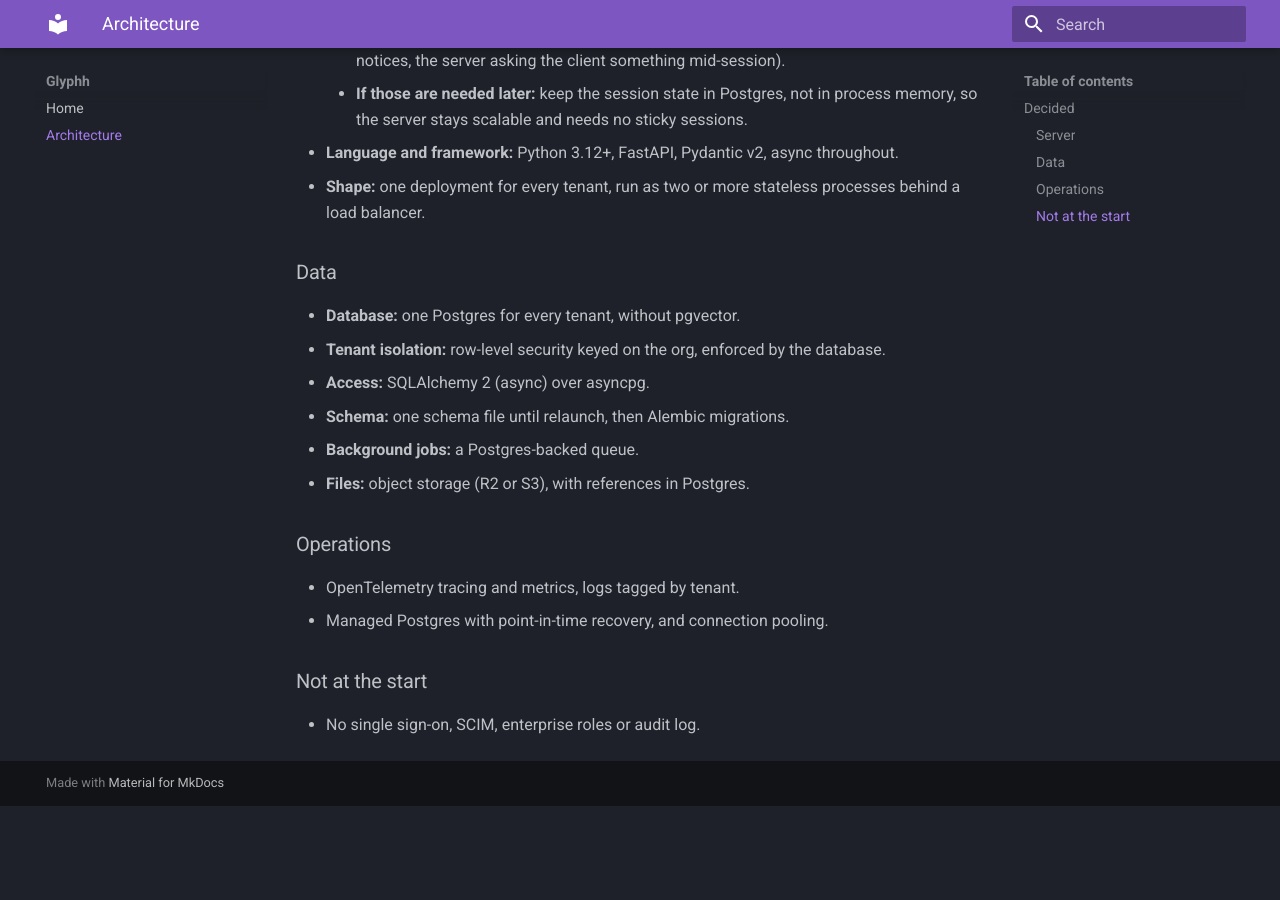
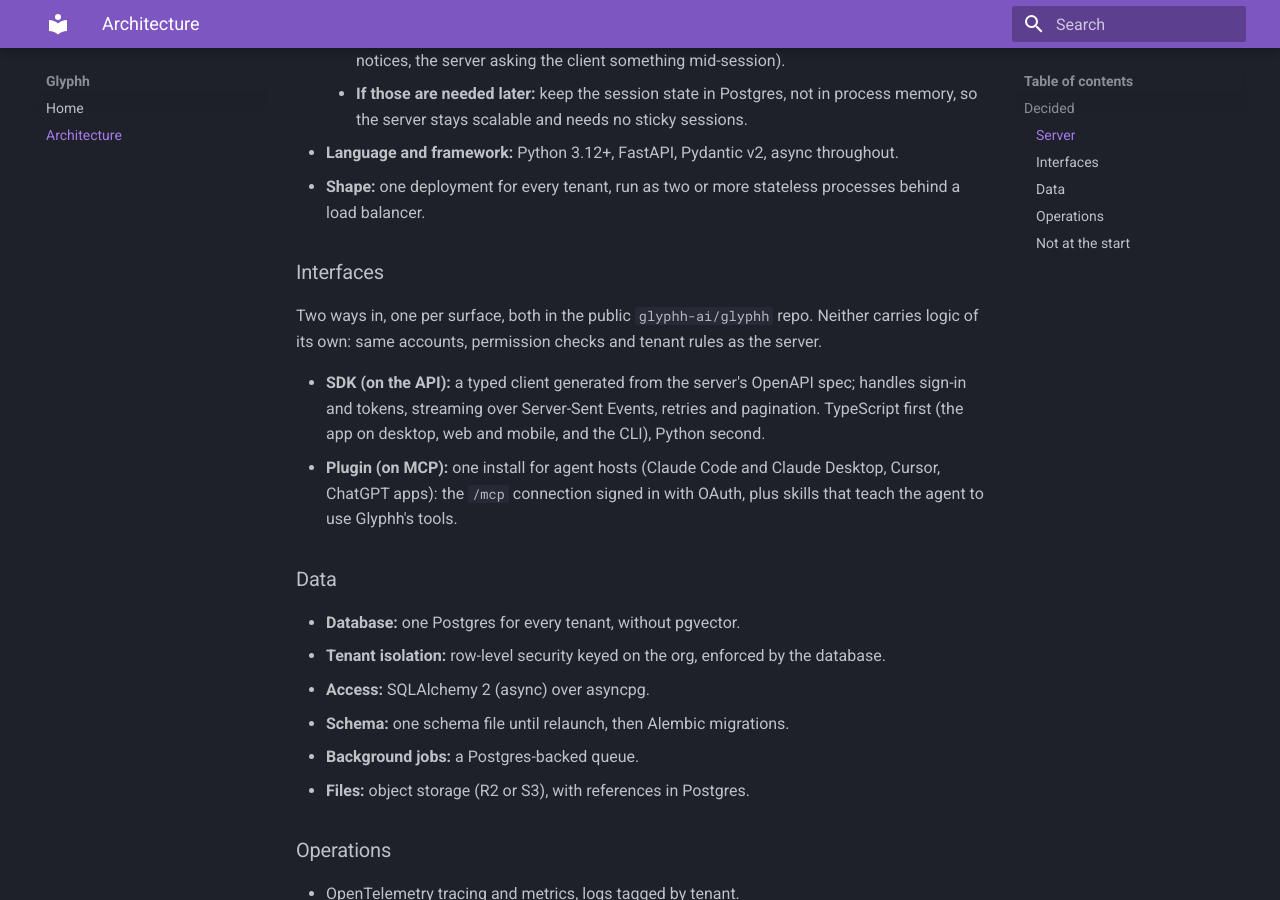
Before and after one commit to glyphh-ai/server, an MkDocs documentation site: the page built from docs/architecture.md, in a window 1280 px wide and 900 px high, scrolled down 639 px. Built offline with MkDocs 1.6.1 and Material for MkDocs 9.7.7, drawn with Linux system fonts in a browser that asks for light colours; before the commit the page ends 1445 px from its top, so only the background shows below that.

Commit message:
Architecture: the interfaces, SDK and plugin in the public glyphh repo
Co-Authored-By: Claude Opus 5.5 <noreply@anthropic.com>

```diff
--- a/docs/architecture.md
+++ b/docs/architecture.md
@@ -23,6 +23,13 @@ A single-deployment, multi-tenant cloud SaaS, headless first: every capability i
 - **Language and framework:** Python 3.12+, FastAPI, Pydantic v2, async throughout.
 - **Shape:** one deployment for every tenant, run as two or more stateless processes behind a load balancer.
 
+### Interfaces
+
+Two ways in, one per surface, both in the public `glyphh-ai/glyphh` repo. Neither carries logic of its own: same accounts, permission checks and tenant rules as the server.
+
+- **SDK (on the API):** a typed client generated from the server's OpenAPI spec; handles sign-in and tokens, streaming over Server-Sent Events, retries and pagination. TypeScript first (the app on desktop, web and mobile, and the CLI), Python second.
+- **Plugin (on MCP):** one install for agent hosts (Claude Code and Claude Desktop, Cursor, ChatGPT apps): the `/mcp` connection signed in with OAuth, plus skills that teach the agent to use Glyphh's tools.
+
 ### Data
 
 - **Database:** one Postgres for every tenant, without pgvector.
```
